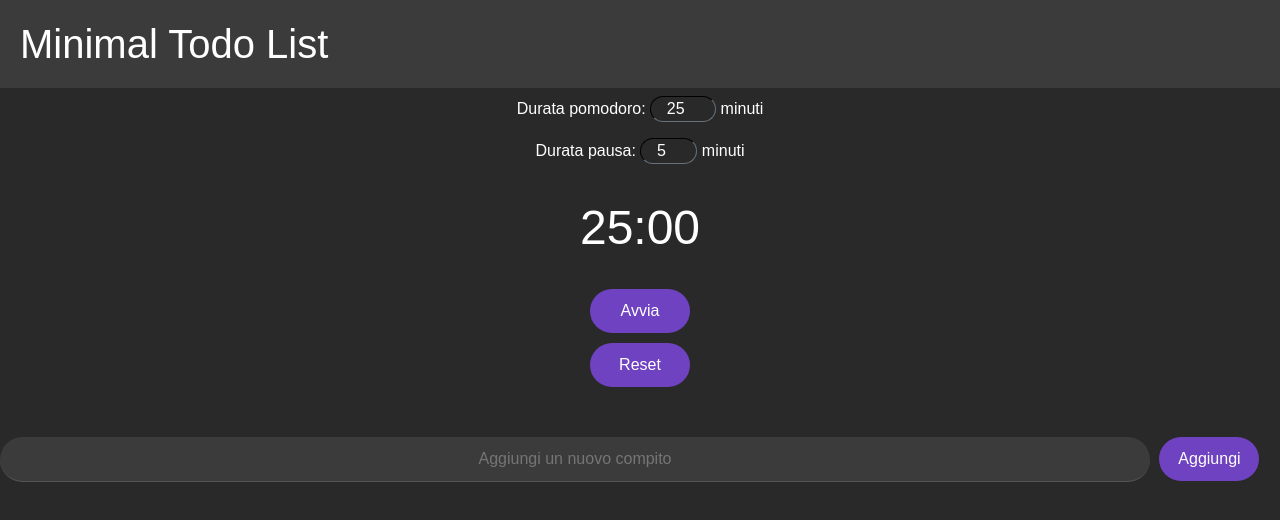
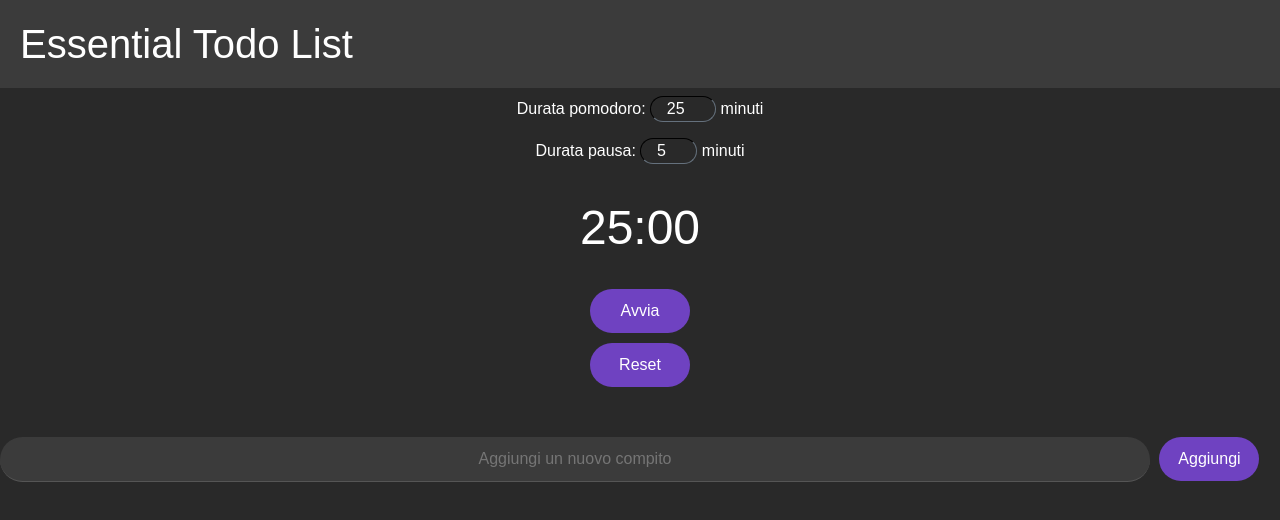
Before and after one commit to K35P/Essential-Todo-List, a plain HTML site: page index.html in a window 1280 px wide. Drawn offline with nearby package versions, Linux system fonts and the light colour scheme.

Commit message:
some changes

```diff
--- a/index.html
+++ b/index.html
@@ -3,12 +3,12 @@
   <head>
     <meta charset="UTF-8">
     <meta name="viewport" content="width=device-width, initial-scale=1">
-    <title>Todo List Minimal</title>
+    <title>Essential Todo List</title>
     <link href="https://cdn.jsdelivr.net/npm/bootstrap@5.3.0/dist/css/bootstrap.min.css" rel="stylesheet" integrity="sha384-9ndCyUaIbzAi2FUVXJi0CjmCapSmO7SnpJef0486qhLnuZ2cdeRhO02iuK6FUUVM" crossorigin="anonymous">
     <link rel="stylesheet" href="style.css">
   </head>
   <body>
-    <h1>Minimal Todo List</h1>
+    <h1>Essential Todo List</h1>
     <div id="pomodoro-timer">
         <div>
           <label for="pomodoro-duration">Durata pomodoro:</label>
```
